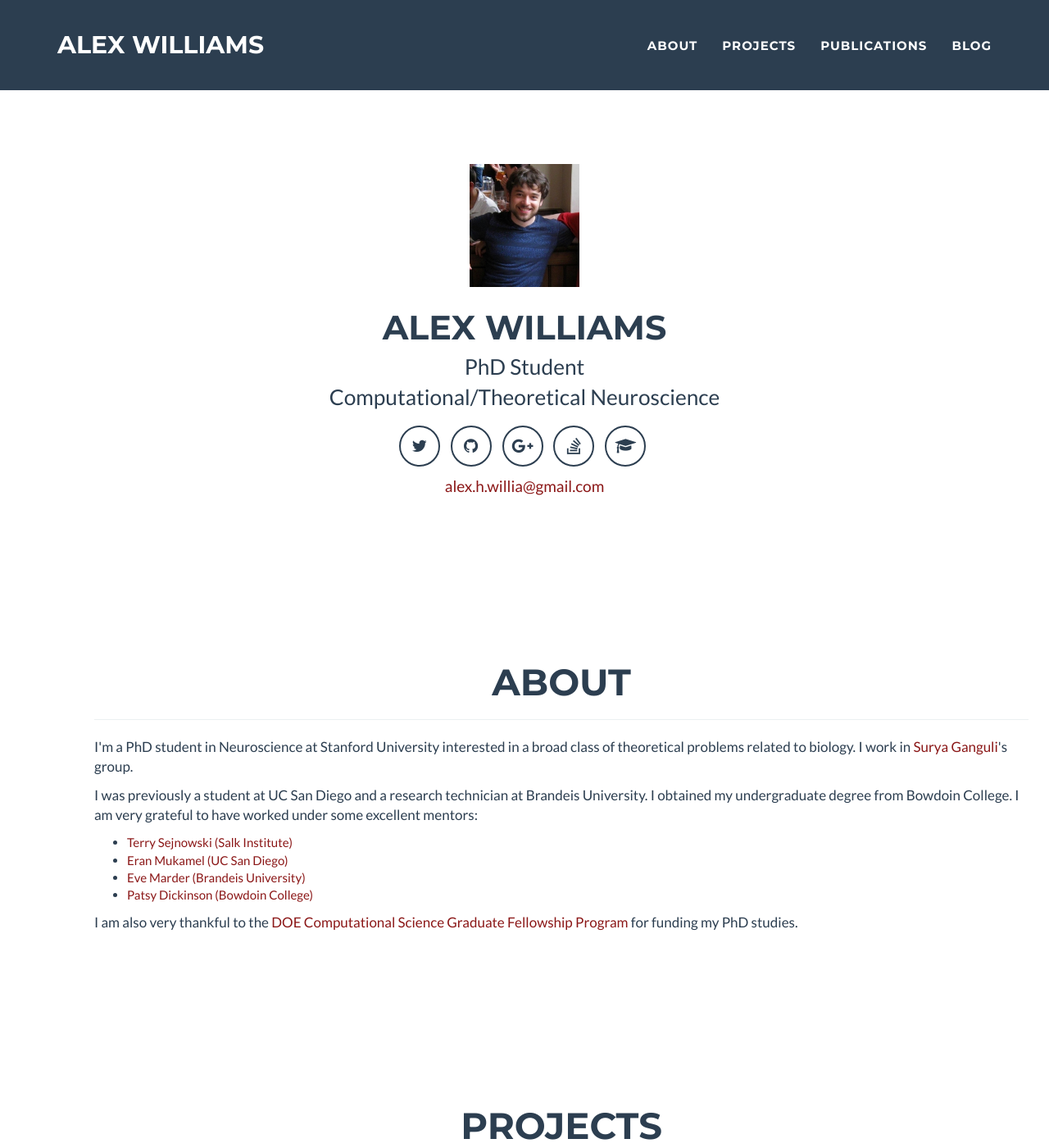
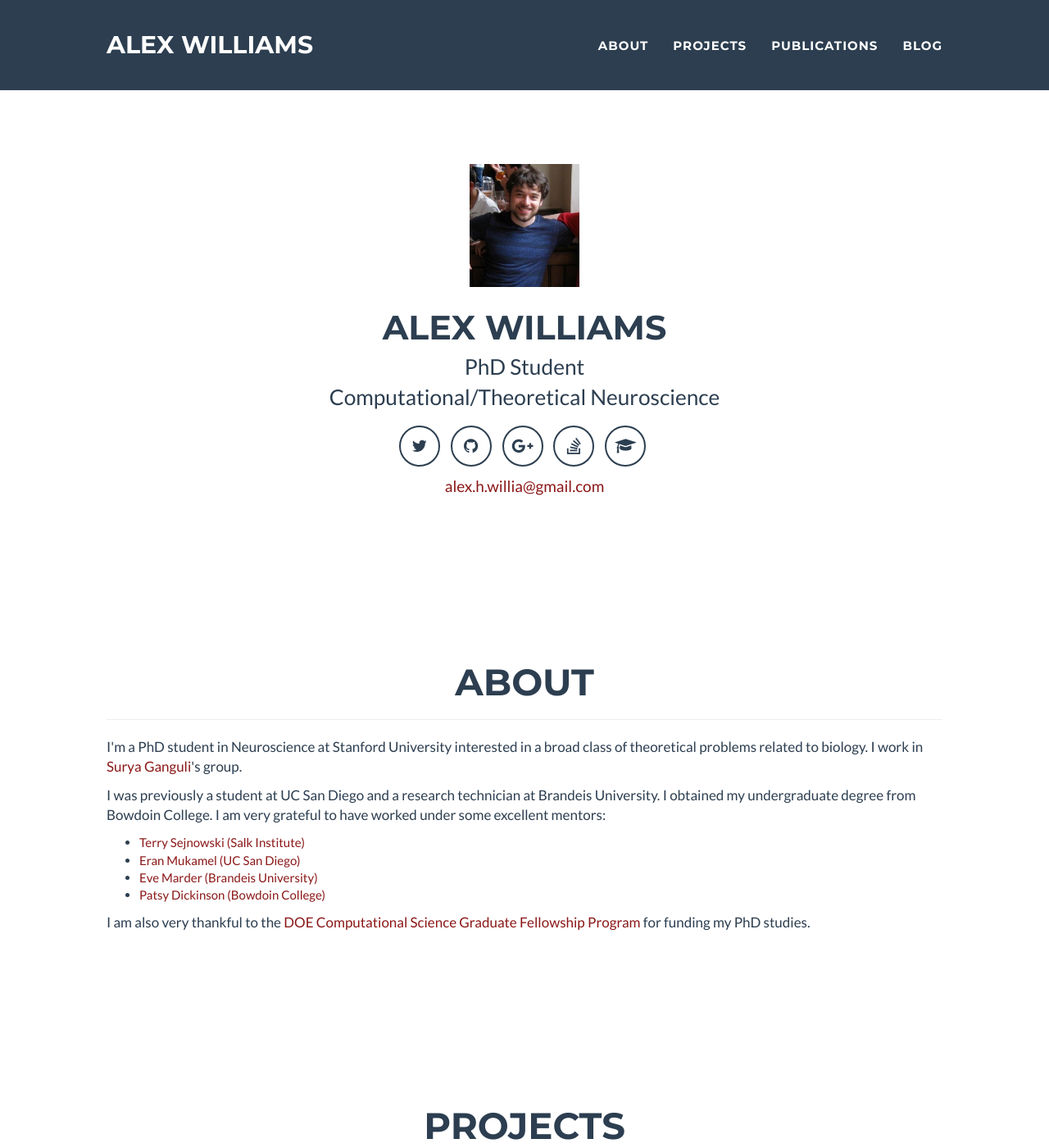
Before and after one commit to ahwillia/ahwillia.github.com, a Jekyll site: the page built from index.html, in a window 1280 px wide and 1400 px high. Shown: the whole window at 82% size. Built offline with Jekyll 4.4.1, drawn with Linux system fonts in a browser that asks for light colours; nearby versions of some CDN libraries; library files that are not in the unit come from our copies.

Commit message:
fix more resizing issues

```diff
--- a/_includes/head.html
+++ b/_includes/head.html
@@ -10,6 +10,7 @@
 
     <!-- Custom CSS & Bootstrap Core CSS - Uses Bootswatch Flatly Theme: http://bootswatch.com/flatly/ -->
     <link rel="stylesheet" href="{{ "/style.css" }}">
+    <link type="text/css" rel="stylesheet" href="/css/main.css" />
 
     <!-- Google verification -->
     {% if site.google_verify %}<meta name="google-site-verification" content="{{ site.google_verify }}">{% endif %}
```
Also changed, not shown: _includes/css/bootstrap.min.css, 3 other files.
